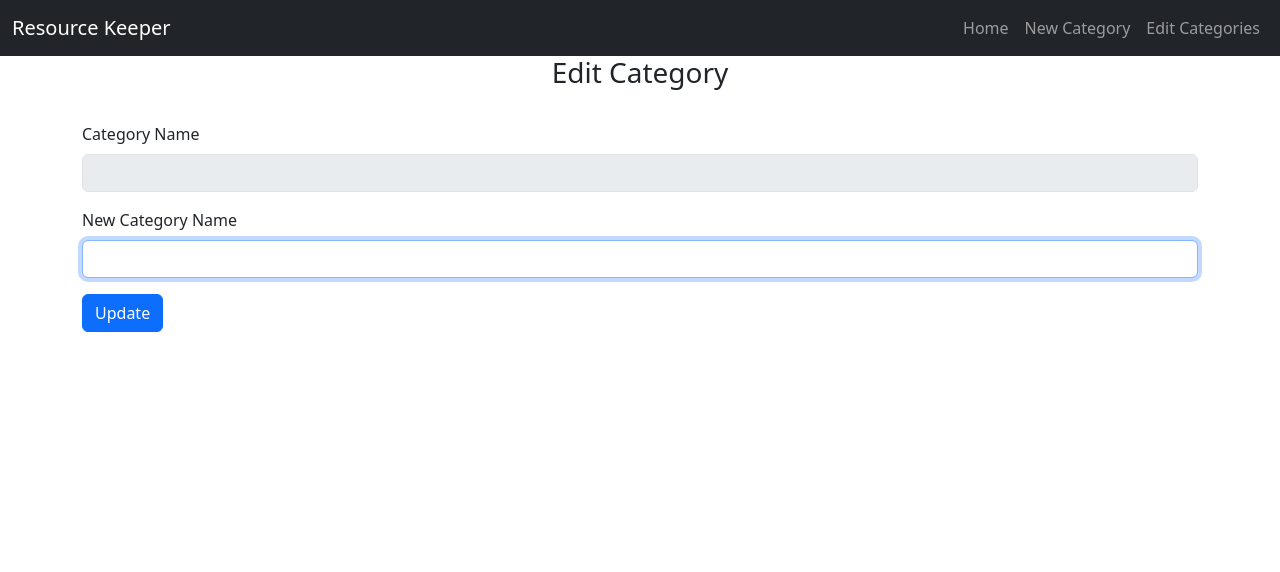
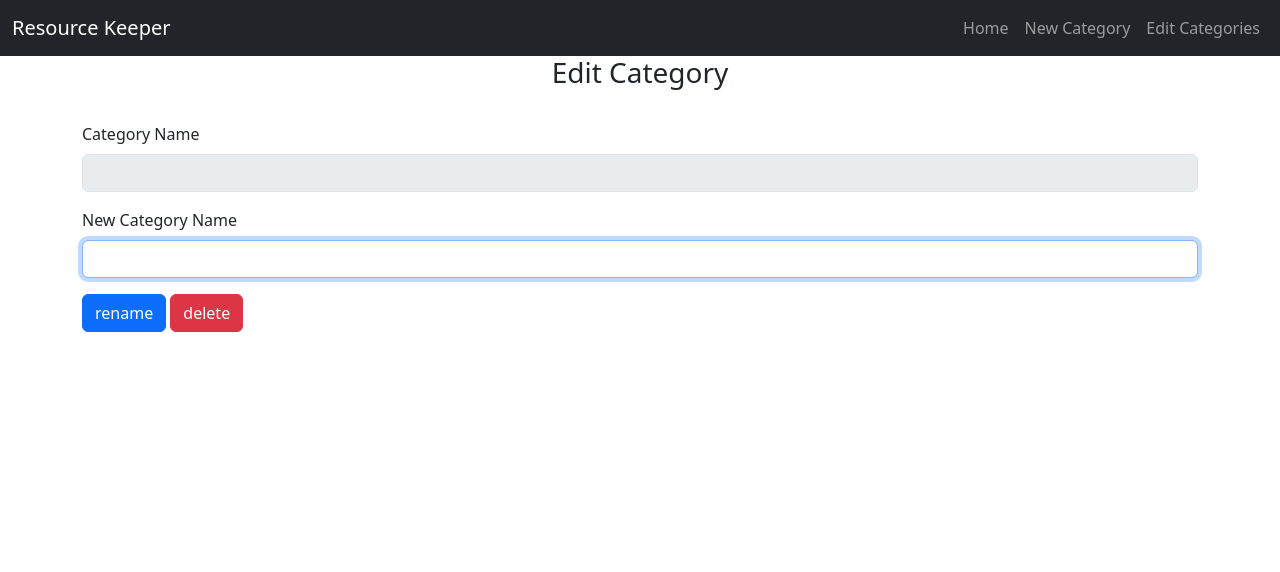
Before and after one commit to doctorandrewbrown/flask-resource-keeper, a Flask app: template resource_keeper/templates/edit_category.html in a window 1280 px wide. Shown: the top 572 px of the page. Run offline with Flask 3, Linux system fonts and the light colour scheme; the template is opened without the code that fills it, so the values that code supplies are empty.

Commit message:
implement button for delete category

```diff
--- a/resource_keeper/templates/edit_category.html
+++ b/resource_keeper/templates/edit_category.html
@@ -13,7 +13,7 @@
         <label for="category_name" class="form-label">New Category Name</label>
         <input autofocus type="text" class="form-control" id="category_name" name="category_name" required>
     </div>
-    <button type="Update" class="btn btn-primary mb-3">Update</button>
+    <button type="submit" class="btn btn-primary mb-3">rename</button>
+    <a href="{{url_for('delete_category', category_id=category.id)}}" class="btn btn-danger mb-3" role="button">delete</a>
 </form>
-
 {% endblock %}
```
